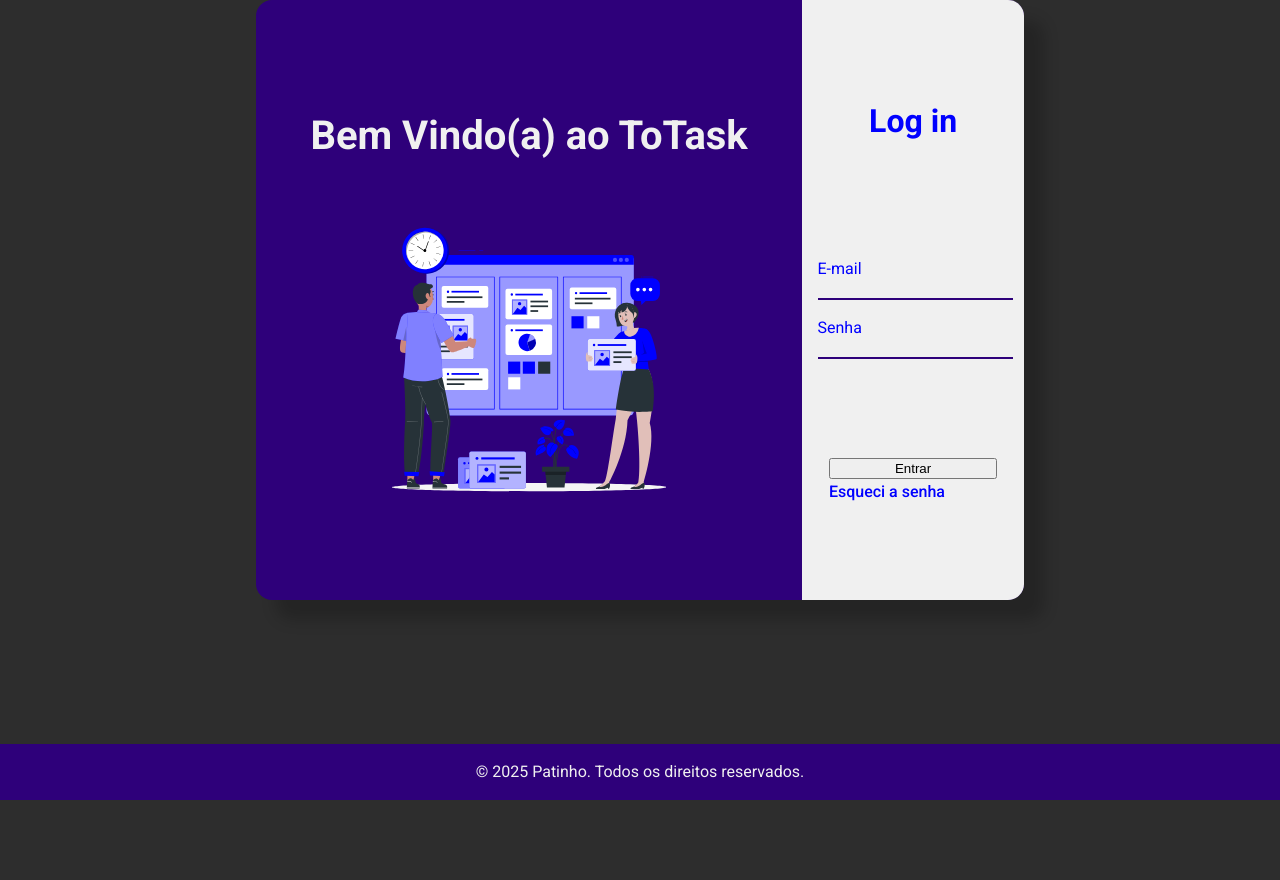
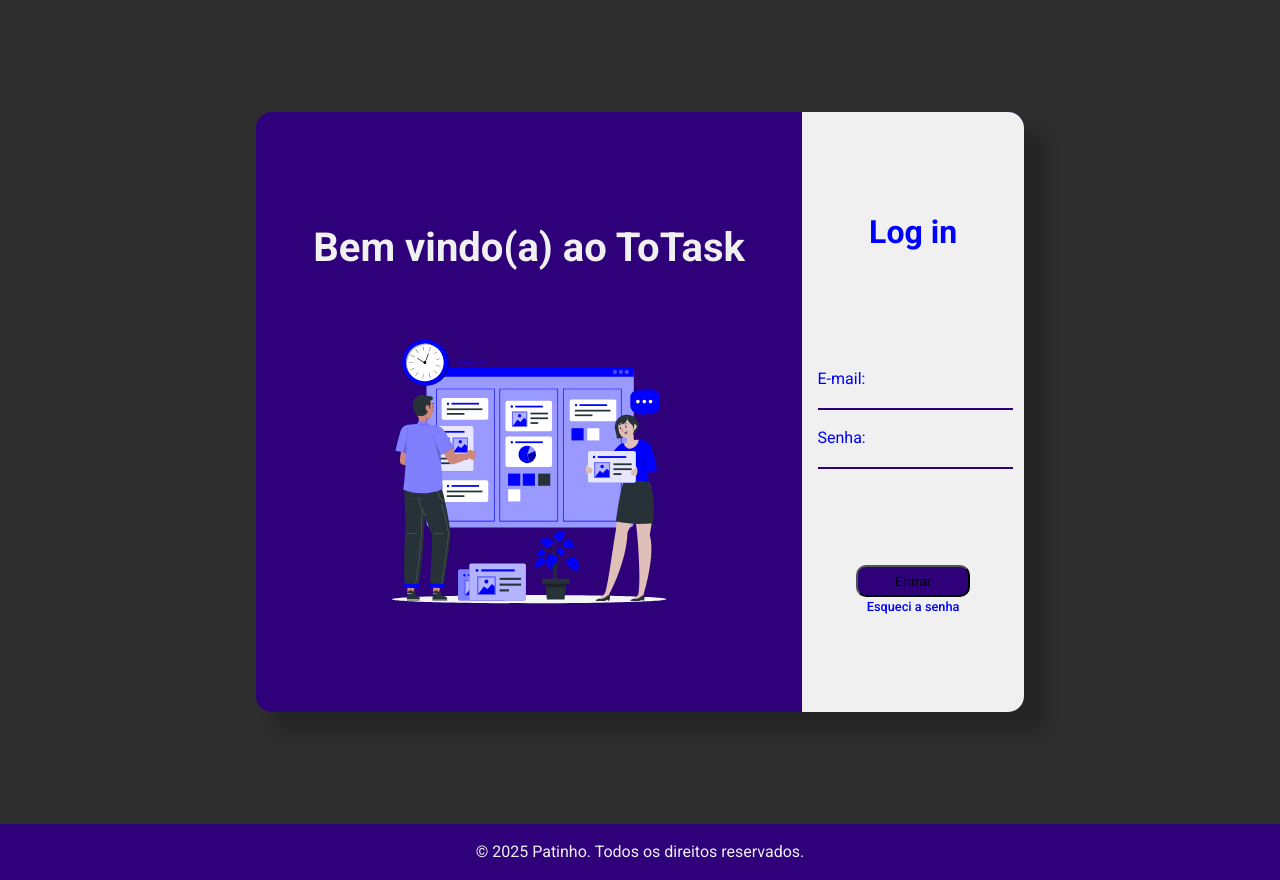
Before and after one commit to S6-2025/to-do-list, a React (Vite) app in the folder front-end/: page /login in a window 1280 px wide. Before the commit the page ends 800 px from the top, so only its background shows below. Built offline with nearby package versions, Linux system fonts and the light colour scheme.

Commit message:
arrumando o login

```diff
--- a/front-end/src/css/Login.css
+++ b/front-end/src/css/Login.css
@@ -1,5 +1,7 @@
 #login-page__main{
-    justify-items: center;
+    display: flex;
+    align-items: center;
+    justify-content: center;;
 }
 
 .login__container{
@@ -81,12 +83,27 @@
 
 }
 
-#login__button{
+.login-button__container{
+    display: flex;
+    flex-direction: column;
+    justify-content: center;
+    align-items: center;
+    width: 60%;
+}
+
+.login-button{
     width: 100%;
+    height: 2rem;
+    background: var(--secondary);
+    border-radius: 10px
+}
+.login-button:hover{
+    background: var(--primary);
 }
 
 .forgot-password{
     color: var(--primary);
+    font-size: 0.8rem;
 }
 .forgot-password:hover{
     cursor: pointer;
--- a/front-end/src/index.css
+++ b/front-end/src/index.css
@@ -49,6 +49,7 @@ html, body, #root, .app-container {
 }
 
 .app-container {
+  height: 110vh;
   min-height: fit-content;
   display: flex;
   flex-direction: column;
--- a/front-end/src/pages/Login.tsx
+++ b/front-end/src/pages/Login.tsx
@@ -6,7 +6,7 @@ const Login: React.FC = () => {
             <div className="login__container">
 
                 <div className="wellcome__container">
-                    <h1>Bem Vindo(a) ao ToTask</h1>
+                    <h1>Bem vindo(a) ao ToTask</h1>
                     <img className="kanban__image" src="./kanban.svg" alt="" />
                 </div>
                 <div className="login-form__container">
@@ -15,17 +15,17 @@ const Login: React.FC = () => {
                     {/* Username */}
                         <form action="./pages/Login" method="post"></form>
                         <div  className="login-input__box">
-                            <label htmlFor="login">E-mail </label>
+                            <label htmlFor="login">E-mail: </label>
                             <input type="text" id="login" name="login" required />
                         </div>
                     {/* Senha */}
                         <div className="login-input__box">
-                            <label htmlFor="password">Senha </label>
+                            <label htmlFor="password">Senha: </label>
                             <input type="password" id="password" name="password" required />
                         </div>
                     </div>
-                    <div>
-                        <button id="login__button" type="submit">Entrar</button>
+                    <div className="login-button__container">
+                        <button className="login-button" type="submit">Entrar</button>
                         <a className="forgot-password">Esqueci a senha</a>
                     </div>
                 </div>
```
